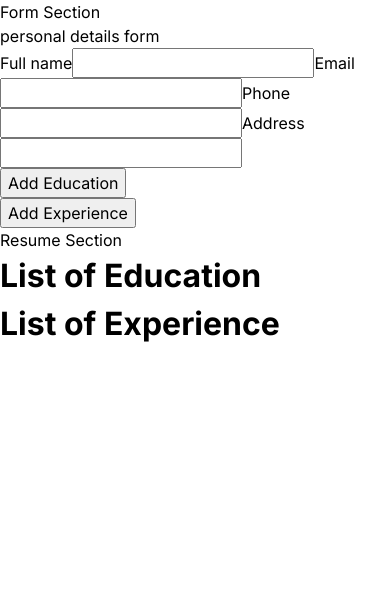
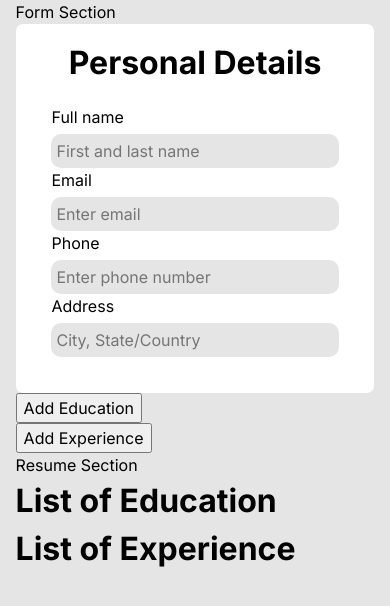
Before and after one commit to krs00/TOP-cv-application, a React (Vite) app: page / in a window 390 px wide. Shown: the top 606 px of the page. Built offline with nearby package versions, Linux system fonts and the light colour scheme.

Commit message:
WIP: styling for mobile

```diff
--- a/src/components/FormSection/FormInput.jsx
+++ b/src/components/FormSection/FormInput.jsx
@@ -11,6 +11,8 @@ function FormInput(props) {
         value={props.value}
         defaultValue={props.defaultValue}
         onChange={props.handleInputsChange}
+        placeholder={props.placeHolderText}
+        className="form-input"
       />
     </>
   );
--- a/src/components/FormSection/PersonalDetailsForm.jsx
+++ b/src/components/FormSection/PersonalDetailsForm.jsx
@@ -3,15 +3,14 @@ import FormInput from "./FormInput";
 function PersonalDetailsForm(props) {
     return (
       <>
+       <div className="personal-details-modal">
+       <p className="modal-title">Personal Details</p>
        <div className="personal-details-form">
-       <p>personal details form</p>
-       <FormInput id="name" labelText="Full name" handleInputsChange={props.handleInputsChange}/>
-
-       <FormInput id="email" labelText="Email" handleInputsChange={props.handleInputsChange}/>
-
-       <FormInput id="phone" labelText="Phone" handleInputsChange={props.handleInputsChange}/>
-
-       <FormInput id="address" labelText="Address" handleInputsChange={props.handleInputsChange}/>
+       <FormInput id="name" labelText="Full name" handleInputsChange={props.handleInputsChange} placeHolderText="First and last name"/>
+       <FormInput id="email" labelText="Email" handleInputsChange={props.handleInputsChange} placeHolderText="Enter email"/>
+       <FormInput id="phone" labelText="Phone" handleInputsChange={props.handleInputsChange} placeHolderText="Enter phone number"/>
+       <FormInput id="address" labelText="Address" handleInputsChange={props.handleInputsChange} placeHolderText="City, State/Country"/>
+       </div>
        </div>
       </>
     );
--- a/src/index.css
+++ b/src/index.css
@@ -6,7 +6,45 @@ html {
   font-family: 'Inter', sans-serif;
 }
 
-.education-list-item {
+body {
+  background-color: rgb(229, 229, 229);
+  padding-left: 4vw;
+  padding-right: 4vw;
+}
+
+.personal-details-modal {
+  height: auto;
+  width: auto;
+  background-color: white;
+  border-radius: 7px;
+  padding-top: 15px;;
+}
+
+.modal-title {
+  font-size: 2rem;
+  text-align: center;
+  font-weight: bold;
+}
+
+.personal-details-form {
+  display: flex;
+  flex-direction: column;
+  justify-content: space-evenly;
+  padding: 10%;
+  padding-top: 5%;
+}
+
+.form-input {
+  border: none;
+  padding: 5px;
+  background-color: rgb(229, 229, 229);
+  margin-top: 5px;
+  border-radius: 10px;
+}
+
+
+
+.form-list-item {
   width: 400px;
   height: 50px;
   background-color: rgb(200, 200, 200);
```
